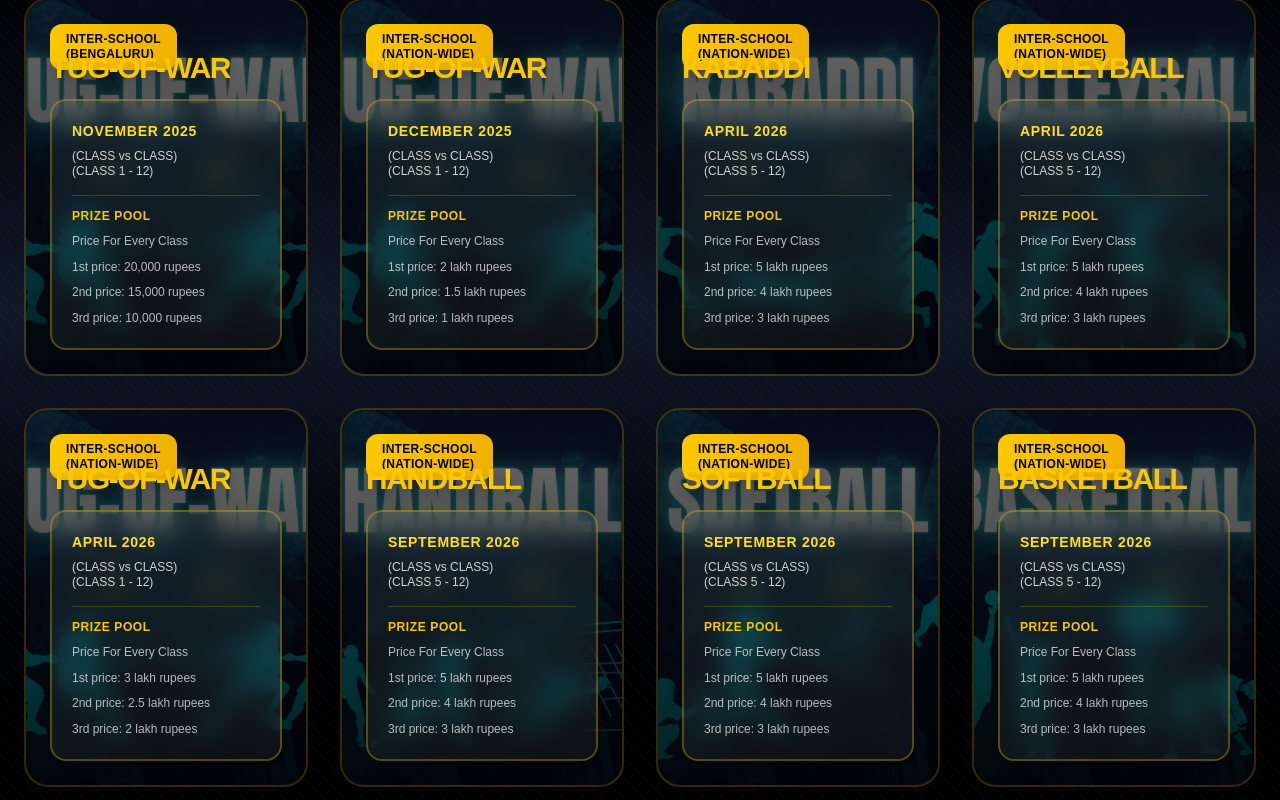
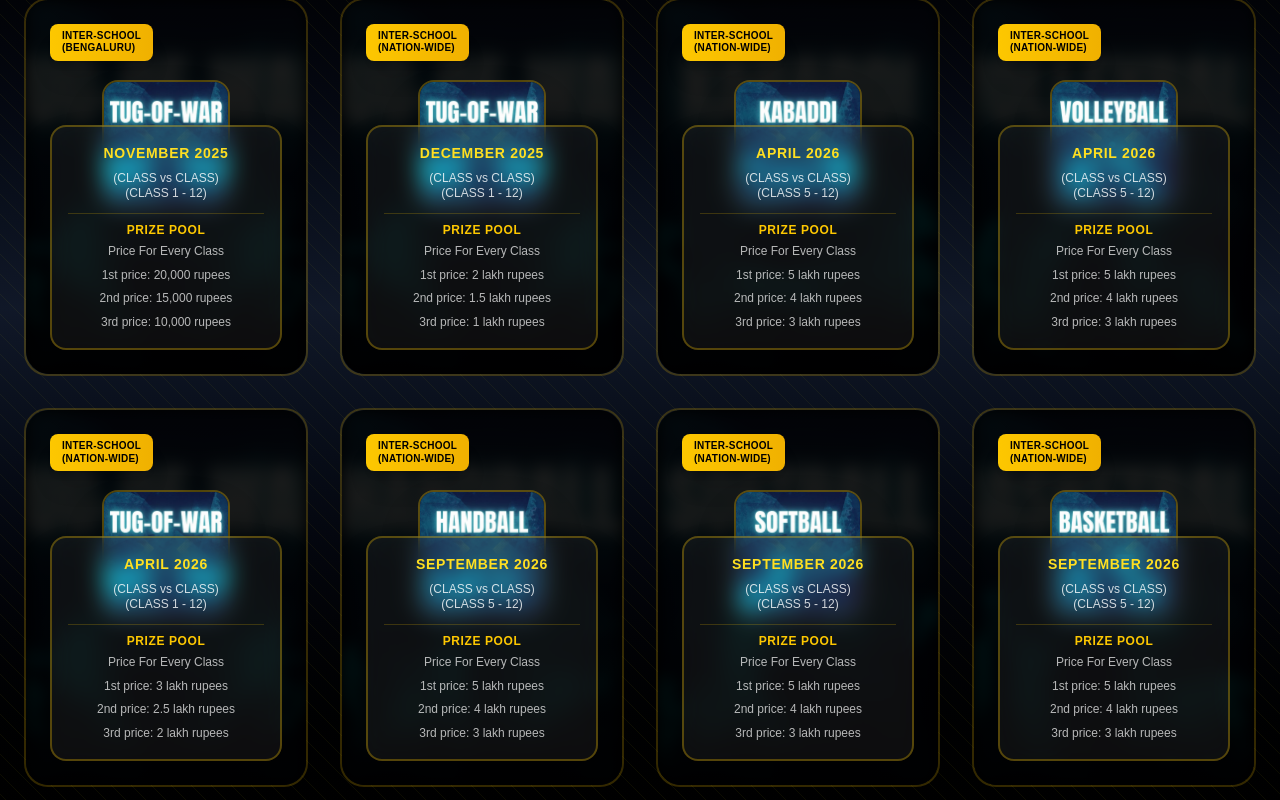
Before and after one commit to rudhamoy/xtrnia, a Next.js app: page / in a window 1280 px wide. Shown: the part 2300-3100 px from the top of the page. Built offline with nearby package versions, Linux system fonts and the light colour scheme.

Commit message:
UPCOMING COMPETITION

```diff
--- a/app/page.tsx
+++ b/app/page.tsx
@@ -207,45 +207,46 @@ export default function Home() {
               >
                 {/* Card with image background */}
                 <div className="absolute inset-0 bg-black rounded-3xl overflow-hidden">
-                  {/* Background Image */}
+                  {/* Background Image (blurred) */}
                   <img
                     src={event.image}
                     alt={event.name}
-                    className="absolute inset-0 w-full h-full object-cover object-center opacity-70 group-hover:opacity-80 group-hover:scale-110 transition-all duration-700"
+                    className="absolute inset-0 w-full h-full object-cover object-center opacity-30 blur-sm"
                   />
 
                   {/* Dark gradient overlay */}
-                  <div className="absolute inset-0 bg-gradient-to-b from-black/40 via-black/60 to-black/80" />
-
-                  {/* Yellow accent gradient */}
-                  <div className="absolute inset-0 bg-gradient-to-br from-yellow-400/20 to-transparent opacity-0 group-hover:opacity-100 transition-opacity duration-700" />
+                  <div className="absolute inset-0 bg-gradient-to-b from-black/60 via-black/70 to-black/90" />
 
                   {/* Top badge */}
                   <div className="absolute top-6 left-6 right-6 z-10">
-                    <div className="bg-gradient-to-r from-yellow-400 to-yellow-500 text-black text-xs font-black px-4 py-2 rounded-xl whitespace-pre-line leading-tight tracking-wide shadow-xl inline-block">
+                    <div className="bg-gradient-to-r from-yellow-400 to-yellow-500 text-black text-[10px] font-black px-3 py-1.5 rounded-lg whitespace-pre-line leading-tight tracking-wide shadow-xl inline-block">
                       {event.badge}
                     </div>
                   </div>
 
+                  {/* Product Image - Center Display */}
+                  <div className="absolute top-20 left-1/2 -translate-x-1/2 z-10 w-32 h-32">
+                    <img
+                      src={event.image}
+                      alt={event.name}
+                      className="w-full h-full object-cover rounded-2xl shadow-2xl border-2 border-yellow-400/30 group-hover:scale-110 group-hover:border-yellow-400/60 transition-all duration-500"
+                    />
+                  </div>
+
                   {/* Content */}
                   <div className="absolute bottom-0 left-0 right-0 p-6 z-10">
-                    {/* Sport name */}
-                    <h3 className="text-yellow-400 font-black text-3xl mb-4 tracking-tighter leading-none drop-shadow-lg">
-                      {event.name}
-                    </h3>
+                    {/* Info card */}
+                    <div className="bg-white/5 backdrop-blur-md rounded-2xl p-4 border-2 border-yellow-400/30 shadow-2xl">
+                      <p className="text-yellow-300 font-bold text-sm tracking-wider uppercase mb-2 text-center">{event.date}</p>
 
-                    {/* Info card */}
-                    <div className="bg-white/5 backdrop-blur-md rounded-2xl p-5 border-2 border-yellow-400/30 shadow-2xl">
-                      <p className="text-yellow-300 font-bold text-sm tracking-wider uppercase mb-2">{event.date}</p>
-
-                      <p className="text-white/80 text-xs mb-4 leading-tight whitespace-pre-line">
+                      <p className="text-white/80 text-xs mb-3 leading-tight whitespace-pre-line text-center">
                         {event.category}
                       </p>
 
-                      <div className="space-y-1.5 pt-3 border-t border-yellow-400/20">
-                        <p className="text-yellow-400 font-bold text-xs tracking-wider uppercase mb-2">Prize Pool</p>
+                      <div className="space-y-1 pt-2 border-t border-yellow-400/20">
+                        <p className="text-yellow-400 font-bold text-xs tracking-wider uppercase mb-1 text-center">Prize Pool</p>
                         {event.prizes.map((prize, idx) => (
-                          <p key={idx} className="text-white/70 text-xs leading-relaxed">
+                          <p key={idx} className="text-white/70 text-xs leading-relaxed text-center">
                             {prize}
                           </p>
                         ))}
@@ -302,45 +303,46 @@ export default function Home() {
               >
                 {/* Card with image background */}
                 <div className="absolute inset-0 bg-black rounded-3xl overflow-hidden">
-                  {/* Background Image */}
+                  {/* Background Image (blurred) */}
                   <img
                     src={event.image}
                     alt={event.name}
-                    className="absolute inset-0 w-full h-full object-cover object-center opacity-70 group-hover:opacity-80 group-hover:scale-110 transition-all duration-700"
+                    className="absolute inset-0 w-full h-full object-cover object-center opacity-30 blur-sm"
                   />
 
                   {/* Dark gradient overlay */}
-                  <div className="absolute inset-0 bg-gradient-to-b from-black/40 via-black/60 to-black/80" />
-
-                  {/* Yellow accent gradient */}
-                  <div className="absolute inset-0 bg-gradient-to-br from-yellow-400/20 to-transparent opacity-0 group-hover:opacity-100 transition-opacity duration-700" />
+                  <div className="absolute inset-0 bg-gradient-to-b from-black/60 via-black/70 to-black/90" />
 
                   {/* Top badge */}
                   <div className="absolute top-6 left-6 right-6 z-10">
-                    <div className="bg-gradient-to-r from-yellow-400 to-yellow-500 text-black text-xs font-black px-4 py-2 rounded-xl whitespace-pre-line leading-tight tracking-wide shadow-xl inline-block">
+                    <div className="bg-gradient-to-r from-yellow-400 to-yellow-500 text-black text-[10px] font-black px-3 py-1.5 rounded-lg whitespace-pre-line leading-tight tracking-wide shadow-xl inline-block">
                       {event.badge}
                     </div>
                   </div>
 
+                  {/* Product Image - Center Display */}
+                  <div className="absolute top-20 left-1/2 -translate-x-1/2 z-10 w-32 h-32">
+                    <img
+                      src={event.image}
+                      alt={event.name}
+                      className="w-full h-full object-cover rounded-2xl shadow-2xl border-2 border-yellow-400/30 group-hover:scale-110 group-hover:border-yellow-400/60 transition-all duration-500"
+                    />
+                  </div>
+
                   {/* Content */}
                   <div className="absolute bottom-0 left-0 right-0 p-6 z-10">
-                    {/* Sport name */}
-                    <h3 className="text-yellow-400 font-black text-3xl mb-4 tracking-tighter leading-none drop-shadow-lg">
-                      {event.name}
-                    </h3>
+                    {/* Info card */}
+                    <div className="bg-white/5 backdrop-blur-md rounded-2xl p-4 border-2 border-yellow-400/30 shadow-2xl">
+                      <p className="text-yellow-300 font-bold text-sm tracking-wider uppercase mb-2 text-center">{event.date}</p>
 
-                    {/* Info card */}
-                    <div className="bg-white/5 backdrop-blur-md rounded-2xl p-5 border-2 border-yellow-400/30 shadow-2xl">
-                      <p className="text-yellow-300 font-bold text-sm tracking-wider uppercase mb-2">{event.date}</p>
-
-                      <p className="text-white/80 text-xs mb-4 leading-tight whitespace-pre-line">
+                      <p className="text-white/80 text-xs mb-3 leading-tight whitespace-pre-line text-center">
                         {event.category}
                       </p>
 
-                      <div className="space-y-1.5 pt-3 border-t border-yellow-400/20">
-                        <p className="text-yellow-400 font-bold text-xs tracking-wider uppercase mb-2">Prize Pool</p>
+                      <div className="space-y-1 pt-2 border-t border-yellow-400/20">
+                        <p className="text-yellow-400 font-bold text-xs tracking-wider uppercase mb-1 text-center">Prize Pool</p>
                         {event.prizes.map((prize, idx) => (
-                          <p key={idx} className="text-white/70 text-xs leading-relaxed">
+                          <p key={idx} className="text-white/70 text-xs leading-relaxed text-center">
                             {prize}
                           </p>
                         ))}
@@ -466,7 +468,7 @@ export default function Home() {
                 <img src="/logo.jpg" alt="Xtrnia Logo" className="w-full h-full object-cover" />
               </div>
               <p className="mt-4 text-white/80 text-sm leading-relaxed">
-                Empowering students through competitive excellence
+                Where Activities becomes Achievements
               </p>
             </div>
 
```
